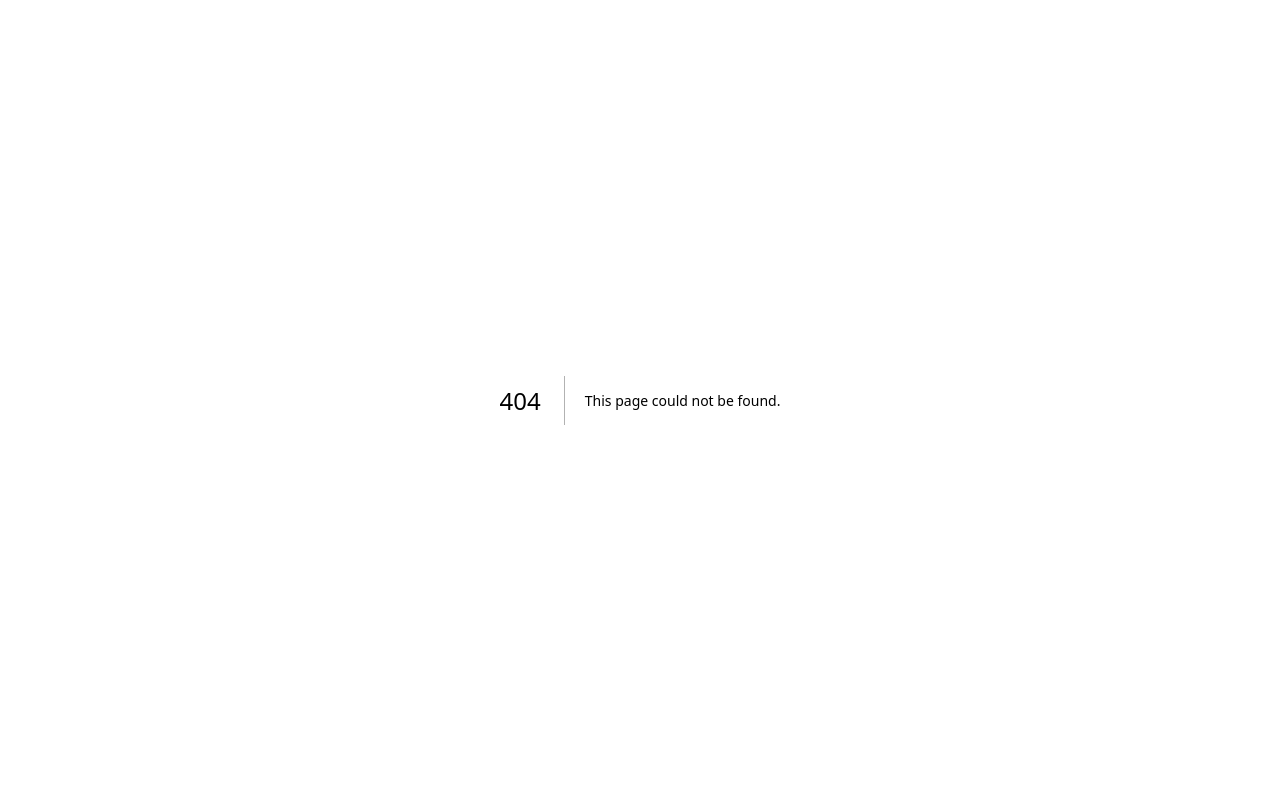
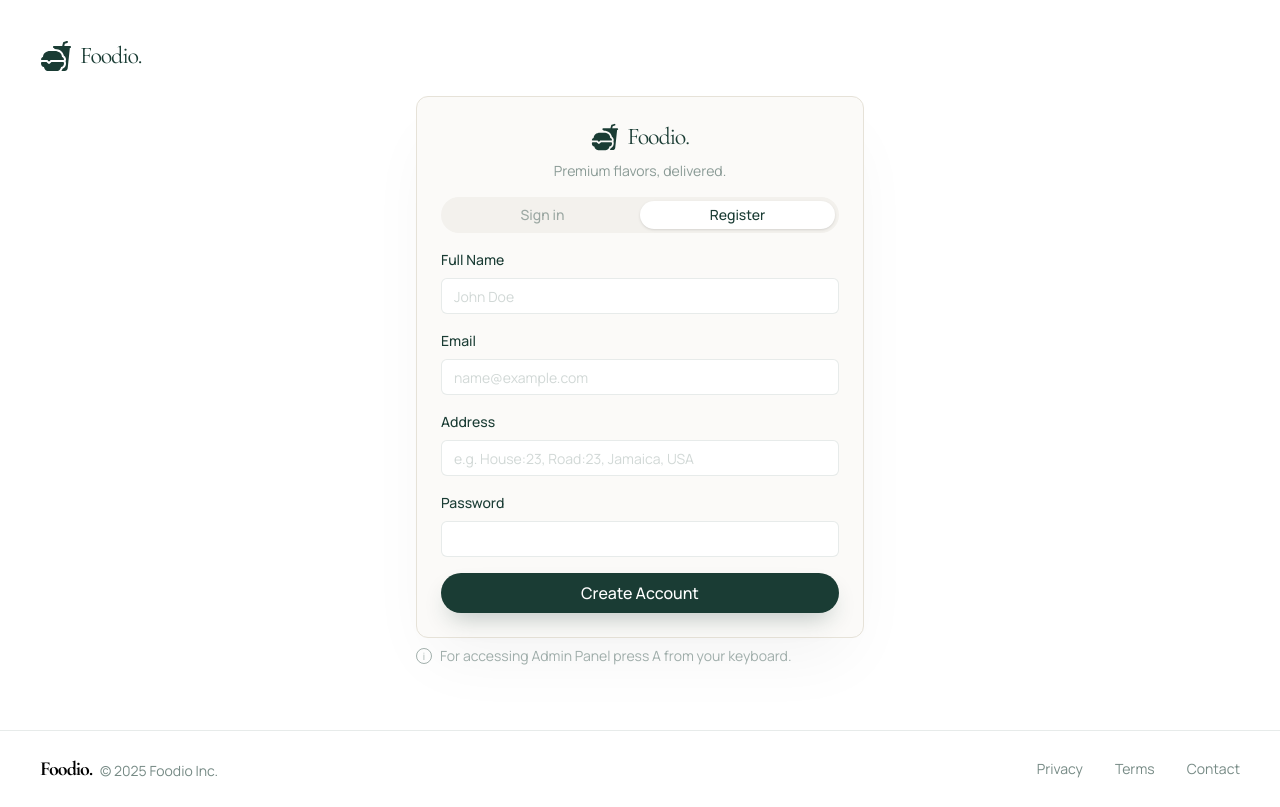
Before and after one commit to sinu5550/foodio-user, a Next.js app: page /auth/register in a window 1280 px wide. Before the commit this address had no page. Built offline with nearby package versions, Linux system fonts and the light colour scheme.

Commit message:
[add] made signin and regiser pages also layouts

```diff
--- /dev/null
+++ b/src/app/auth/layout.tsx
@@ -0,0 +1,76 @@
+"use client";
+
+import Link from "next/link";
+import Image from "next/image";
+import { usePathname } from "next/navigation";
+import Logo from "@/components/Logo";
+import Footer from "@/components/Footer";
+
+export default function AuthLayout({
+  children,
+}: {
+  children: React.ReactNode;
+}) {
+  const pathname = usePathname();
+  const isRegister = pathname === "/auth/register";
+
+  return (
+    <div className="min-h-screen flex flex-col bg-white">
+
+      <header className="w-full pointer-events-none pt-10">
+        <div className="max-w-7xl mx-auto px-10">
+          <Logo className="pointer-events-auto" />
+        </div>
+      </header>
+
+
+      <main className="flex-grow flex flex-col mx-auto  justify-center p-6">
+        <div className="w-[448px] bg-[#FBFAF8] rounded-[12px] p-6 border border-[#E6E2D8] shadow-[0_32px_64px_-16px_rgba(0,0,0,0.05)] flex flex-col items-center">
+          <div className="flex flex-col items-center mb-4">
+            <div className="flex items-center gap-2 mb-2">
+              <Image
+                src="/assets/fastfood.svg"
+                alt="Foodio Logo"
+                width={28}
+                height={28}
+                className="w-7 h-7"
+              />
+              <span className="text-2xl tracking-[-0.05em] font-brand-cormorant text-brand-green">Foodio.</span>
+            </div>
+            <p className="text-sm text-brand-green/50 font-brand-manrope">Premium flavors, delivered.</p>
+          </div>
+
+          {/* Toggle Pill */}
+          <div className="bg-[#F3F1ED] p-1 rounded-full flex items-center mb-4 font-brand-manrope w-full">
+            <Link
+              href="/auth/signin"
+              className={`flex-1 py-1 text-center rounded-full text-sm font-medium transition-all ${
+                !isRegister ? "bg-white text-brand-green shadow-sm" : "text-brand-green/40 hover:text-brand-green"
+              }`}
+            >
+              Sign in
+            </Link>
+            <Link
+              href="/auth/register"
+              className={`flex-1 py-1 text-center rounded-full text-sm font-medium transition-all ${
+                isRegister ? "bg-white text-brand-green shadow-sm" : "text-brand-green/40 hover:text-brand-green"
+              }`}
+            >
+              Register
+            </Link>
+          </div>
+
+          <div className="w-full max-w-[398px]">
+            {children}
+          </div>
+        </div>
+        <div className="text-sm text-brand-green/40 font-brand-manrope flex items-center gap-2 mt-2 mb-10 ">
+          <div className="w-4 h-4 rounded-full border border-brand-green/40 flex items-center justify-center text-[10px]">i</div>
+          For accessing Admin Panel press A from your keyboard.
+        </div>
+      </main>
+
+      <Footer />
+    </div>
+  );
+}
--- /dev/null
+++ b/src/app/auth/register/page.tsx
@@ -0,0 +1,48 @@
+export default function RegisterPage() {
+  return (
+    <form className="space-y-4 w-full">
+      <div className="grid grid-cols-1 gap-4">
+        <div className="space-y-2">
+          <label className="text-[14px] font-medium text-brand-green font-brand-manrope block">Full Name</label>
+          <input
+            type="text"
+            placeholder="John Doe"
+            className="w-full h-[36px] bg-white px-[12px] py-[4px] rounded-[6px] border border-brand-green/10 focus:border-brand-green/30 focus:outline-none transition-all placeholder:text-brand-green/20 text-sm"
+          />
+        </div>
+
+        <div className="space-y-2">
+          <label className="text-[14px] font-medium text-brand-green font-brand-manrope block">Email</label>
+          <input
+            type="email"
+            placeholder="name@example.com"
+            className="w-full h-[36px] bg-white px-[12px] py-[4px] rounded-[6px] border border-brand-green/10 focus:border-brand-green/30 focus:outline-none transition-all placeholder:text-brand-green/20 text-sm"
+          />
+        </div>
+
+        <div className="space-y-2">
+          <label className="text-[14px] font-medium text-brand-green font-brand-manrope block">Address</label>
+          <input
+            type="text"
+            placeholder="e.g. House:23, Road:23, Jamaica, USA"
+            className="w-full h-[36px] bg-white px-[12px] py-[4px] rounded-[6px] border border-brand-green/10 focus:border-brand-green/30 focus:outline-none transition-all placeholder:text-brand-green/20 text-sm"
+          />
+        </div>
+
+        <div className="space-y-2">
+          <label className="text-[14px] font-medium text-brand-green font-brand-manrope block">Password</label>
+          <input
+            type="password"
+            placeholder=""
+            className="w-full h-[36px] bg-white px-[12px] py-[4px] rounded-[6px] border border-brand-green/10 focus:border-brand-green/30 focus:outline-none transition-all text-sm"
+          />
+        </div>
+      </div>
+
+      <button className="w-full bg-brand-green text-white py-2 rounded-[40px] text-[16px] font-medium hover:bg-brand-green/95 transition-all shadow-[0_12px_24px_-8px_rgba(26,60,52,0.3)]">
+        Create Account
+      </button>
+    </form>
+
+  );
+}
--- /dev/null
+++ b/src/app/auth/signin/page.tsx
@@ -0,0 +1,28 @@
+export default function SignInPage() {
+  return (
+    <form className="space-y-4 w-full">
+      <div className="space-y-2">
+        <label className="text-[14px] font-medium text-brand-green font-brand-manrope block">Email</label>
+        <input
+          type="email"
+          placeholder="name@example.com"
+          className="w-full h-[36px] bg-white px-[12px] py-[4px] rounded-[6px] border border-brand-green/10 focus:border-brand-green/30 focus:outline-none transition-all placeholder:text-brand-green/20 text-sm"
+        />
+      </div>
+
+      <div className="space-y-2">
+        <label className="text-[14px] font-medium text-brand-green font-brand-manrope block">Password</label>
+        <input
+          type="password"
+          placeholder=""
+          className="w-full h-[36px] bg-white px-[12px] py-[4px] rounded-[6px] border border-brand-green/10 focus:border-brand-green/30 focus:outline-none transition-all text-sm"
+        />
+      </div>
+
+      <button className="w-full bg-brand-green text-white py-2 rounded-[40px] text-[16px] font-medium hover:bg-brand-green/95 transition-all shadow-[0_12px_24px_-8px_rgba(26,60,52,0.3)]">
+        Sign In
+      </button>
+    </form>
+
+  );
+}
--- a/src/app/layout.tsx
+++ b/src/app/layout.tsx
@@ -12,7 +12,7 @@ export default function RootLayout({
   children: React.ReactNode;
 }>) {
   return (
-    <html lang="en">
+    <html lang="en" suppressHydrationWarning>
       <body className="antialiased font-brand-manrope text-brand-green bg-white">
         {children}
       </body>
--- /dev/null
+++ b/src/components/Logo.tsx
@@ -0,0 +1,17 @@
+import Image from "next/image";
+import Link from "next/link";
+
+export default function Logo({ className = "" }: { className?: string }) {
+  return (
+    <Link href="/" className={`flex items-center gap-2 ${className}`}>
+      <Image
+        src="/assets/fastfood.svg"
+        alt="Foodio Logo"
+        width={32}
+        height={32}
+        className="w-8 h-8"
+      />
+      <span className="text-2xl tracking-[-0.05em] font-brand-cormorant text-brand-green">Foodio.</span>
+    </Link>
+  );
+}
--- a/src/components/Navbar.tsx
+++ b/src/components/Navbar.tsx
@@ -1,9 +1,9 @@
 "use client";
 
 import Link from "next/link";
-import Image from "next/image";
 import { usePathname } from "next/navigation";
 import { ArrowRight } from "lucide-react";
+import Logo from "./Logo";
 
 const navLinks = [
   { name: "Home", href: "/" },
@@ -15,17 +15,8 @@ export default function Navbar() {
   const pathname = usePathname();
 
   return (
-    <nav className="absolute top-0 left-0 w-full z-50 flex items-center justify-between py-6 px-10 max-w-7xl left-1/2 -translate-x-1/2 bg-transparent">
-      <div className="flex items-center  gap-2">
-        <Image
-          src="/assets/fastfood.svg"
-          alt="Foodio Logo"
-          width={32}
-          height={32}
-          className="w-8 h-8"
-        />
-        <span className="text-2xl  tracking-[-0.05em] font-brand-cormorant">Foodio.</span>
-      </div>
+    <nav className="absolute top-0 w-full z-50 flex items-center justify-between py-6 px-10 max-w-7xl left-1/2 -translate-x-1/2 bg-transparent">
+      <Logo />
 
       <div className="flex items-center gap-8">
         {navLinks.map((link) => {
@@ -34,7 +25,7 @@ export default function Navbar() {
             <Link
               key={link.href}
               href={link.href}
-              className={`px-4 py-1.5 transition-all text-sm font-medium ${
+              className={`px-4 py-1.5 transition-all text-sm font-medium font-brand-manrope ${
                 isActive
                   ? "border border-brand-green border-opacity-30 rounded-full bg-brand-cream"
                   : "text-brand-green/70 hover:text-brand-green"
@@ -46,10 +37,13 @@ export default function Navbar() {
         })}
       </div>
 
-      <button className="flex items-center gap-2 bg-brand-green text-white px-6 py-2.5 rounded-full text-sm font-medium hover:bg-brand-green/90 transition-colors">
+      <Link
+        href="/auth/signin"
+        className="flex items-center gap-2 bg-brand-green text-white px-6 py-2.5 rounded-full text-sm font-medium font-brand-manrope hover:bg-brand-green/90 transition-colors"
+      >
         Sign in
         <ArrowRight size={16} />
-      </button>
+      </Link>
     </nav>
   );
 }
```
